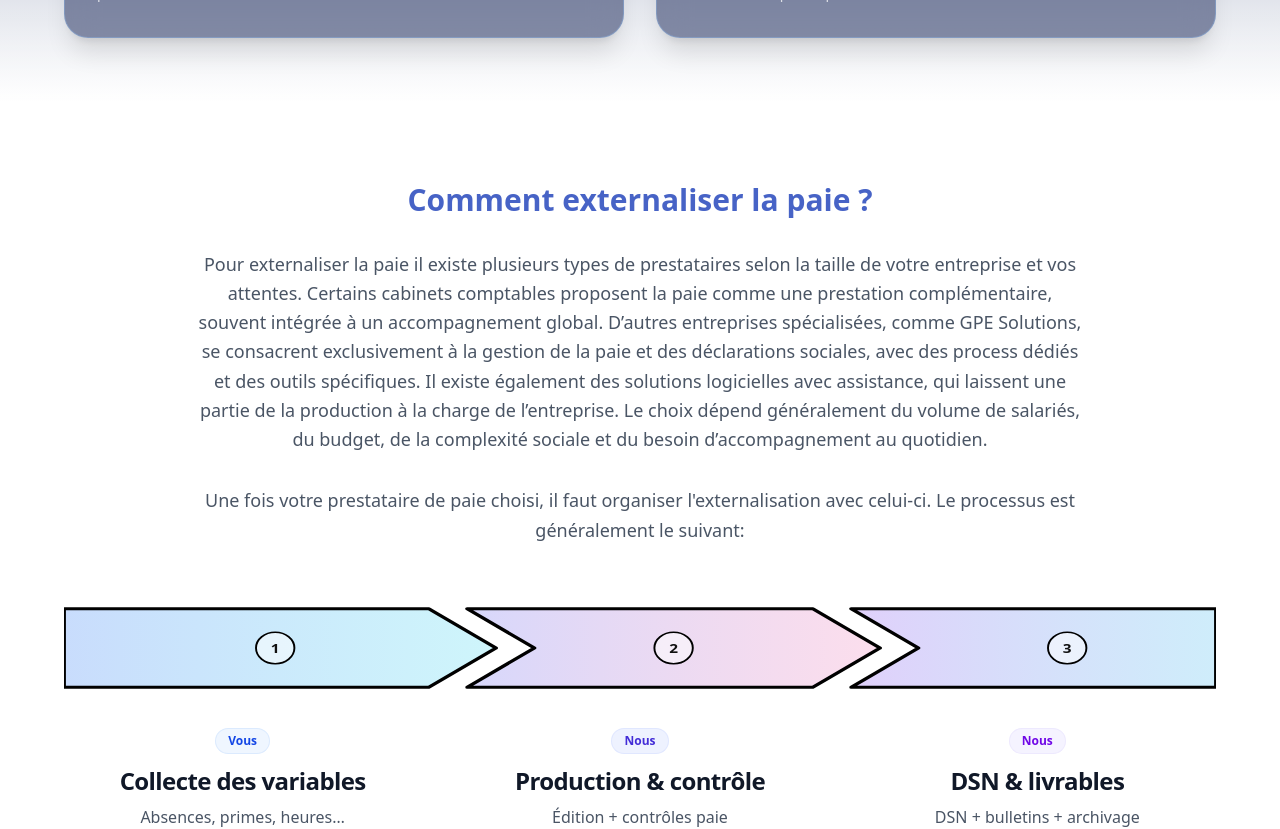
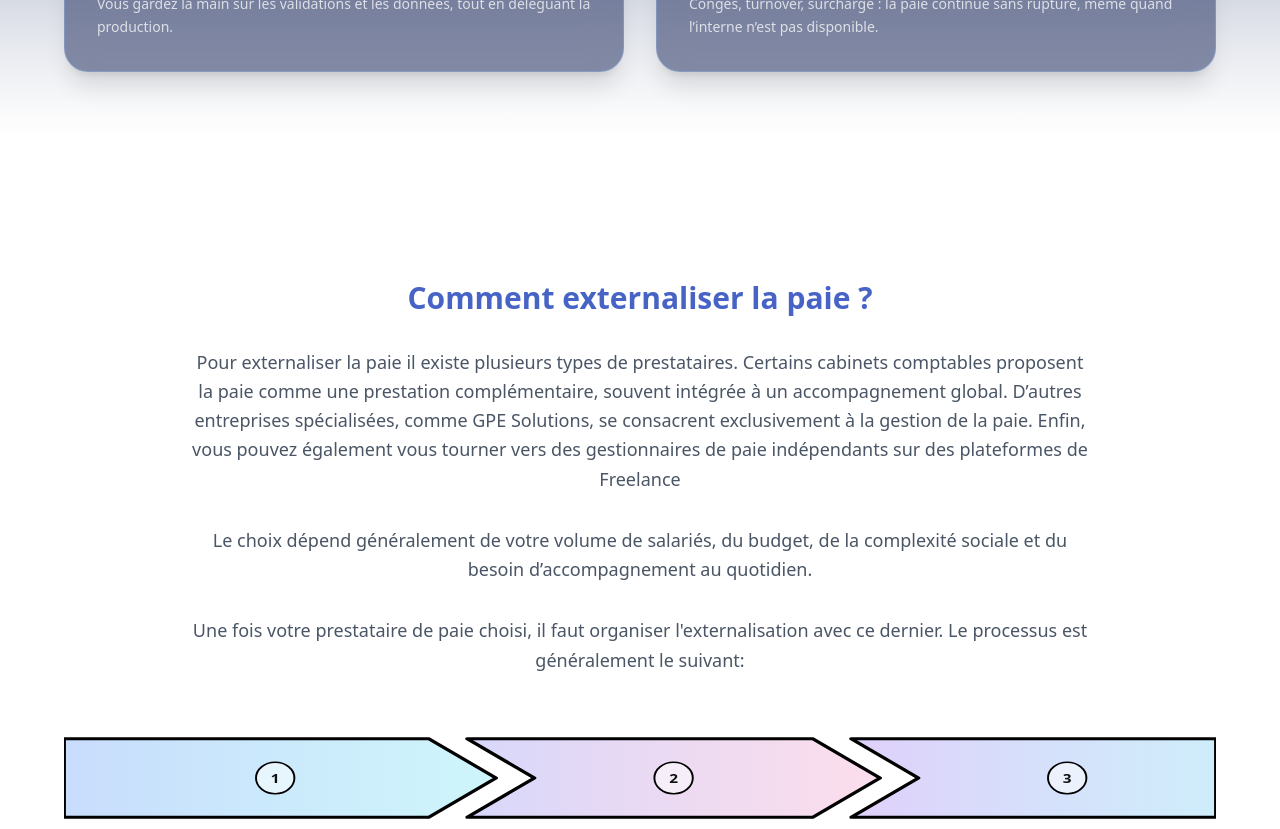
Before and after one commit to bassemshili3-cpu/gpe-solutions, a Next.js app: page /externaliser-la-paie in a window 1280 px wide. Shown: the part 1100-1929 px from the top of the page. Built offline with nearby package versions, Linux system fonts and the light colour scheme.

Commit message:
Update 8.1

```diff
--- a/app/externaliser-la-paie/page.tsx
+++ b/app/externaliser-la-paie/page.tsx
@@ -121,7 +121,7 @@ export default function ExternaliserLaPaiePage() {
               <AnimatedFadeIn>
                 <p className="mt-8 text-lg md:text-xl text-white/80 leading-[1.7] max-w-3xl mx-auto">
                   Externaliser la paie consiste à confier la production des bulletins et/ou de la
-                  DSN et les obligations associées à un prestataire spécialisé, afin de
+                  DSN ainsi que les obligations associées à, un prestataire spécialisé afin de
                   réduire les erreurs, de maîtriser les coûts et de faciliter la gestion administrative de votre entreprise.
                 </p>
               </AnimatedFadeIn>
@@ -196,24 +196,26 @@ export default function ExternaliserLaPaiePage() {
             </div>
           </section>
         </div>
+        <section className="py-16 px-6 bg-white">
+      <div className="max-w-6xl mx-auto"></div>
         <h2 className="mt-20 text-3xl md:text-3xl font-bold text-blue-800/80 text-center">
                 Comment externaliser la paie ?
               </h2>
              <div className="mt-8 max-w-4xl mx-auto text-center space-y-4">
           <p className="text-lg text-gray-600 leading-relaxed">
-            Pour externaliser la paie il existe plusieurs types de prestataires
-             selon la taille de votre entreprise et vos attentes. Certains cabinets comptables
+            Pour externaliser la paie il existe plusieurs types de prestataires. Certains cabinets comptables
              proposent la paie comme une prestation complémentaire, souvent intégrée à un
              accompagnement global. D’autres entreprises spécialisées, comme GPE Solutions, se consacrent exclusivement
-             à la gestion de la paie et des déclarations sociales, avec des process dédiés et des
-             outils spécifiques. Il existe également des solutions logicielles avec assistance,
-             qui laissent une partie de la production à la charge de l’entreprise. Le choix dépend
-             généralement du volume de salariés, du budget, de la complexité
+             à la gestion de la paie. Enfin, vous pouvez également vous tourner vers des gestionnaires de paie
+             indépendants sur des plateformes de Freelance</p>
+
+             <p className="mt-8 text-lg text-gray-600 leading-relaxed">Le choix dépend
+             généralement de votre volume de salariés, du budget, de la complexité
              sociale et du besoin d’accompagnement au quotidien.
           </p>
 
           <p className="mt-8 text-lg text-gray-600 leading-relaxed">
-            Une fois votre prestataire de paie choisi, il faut organiser l'externalisation avec celui-ci.
+            Une fois votre prestataire de paie choisi, il faut organiser l'externalisation avec ce dernier.
             Le processus est généralement le suivant:</p>
         </div>
         {/* Timeline chevrons (SVG) : bordure noire affinée + couleurs douces */}
@@ -319,7 +321,7 @@ export default function ExternaliserLaPaiePage() {
             </div>
           </div>
         </div>
-
+      </section>
 
         {/* CHECKLIST CHOISIR PRESTATAIRE*/}
        <ChoisirPrestataireSection />
--- a/components/ChoisirPrestataireSection.tsx
+++ b/components/ChoisirPrestataireSection.tsx
@@ -111,7 +111,7 @@ export default function ChoisirPrestataireSection() {
   return (
     <section className="py-16 px-6 bg-white">
       <div className="max-w-6xl mx-auto">
-        <h2 className="mt-8 text-3xl md:text-3xl font-bold text-blue-800/80 text-center">
+        <h2 className="mt-5 text-3xl md:text-3xl font-bold text-blue-800/80 text-center">
           Nos astuces pour choisir le bon prestataire:
         </h2>
 
```
